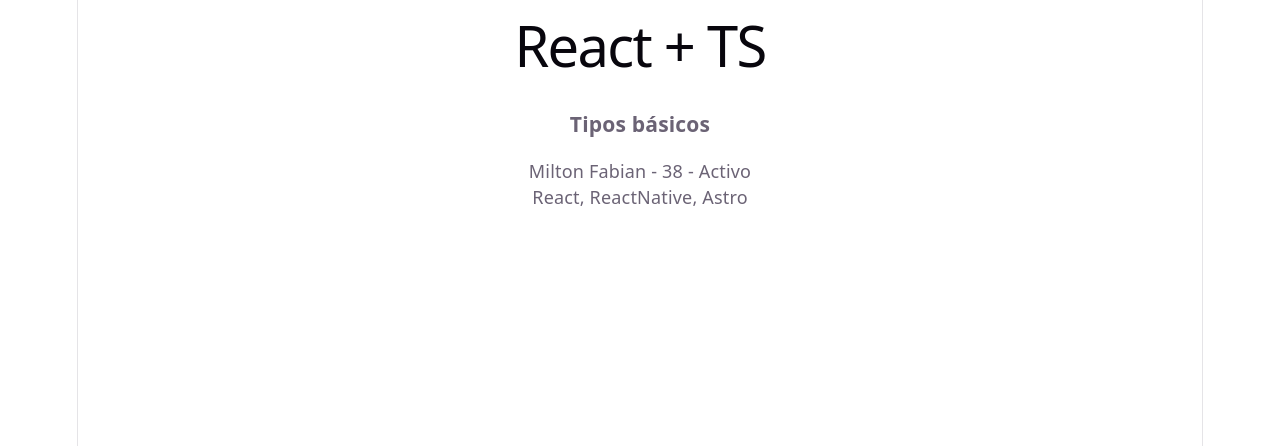
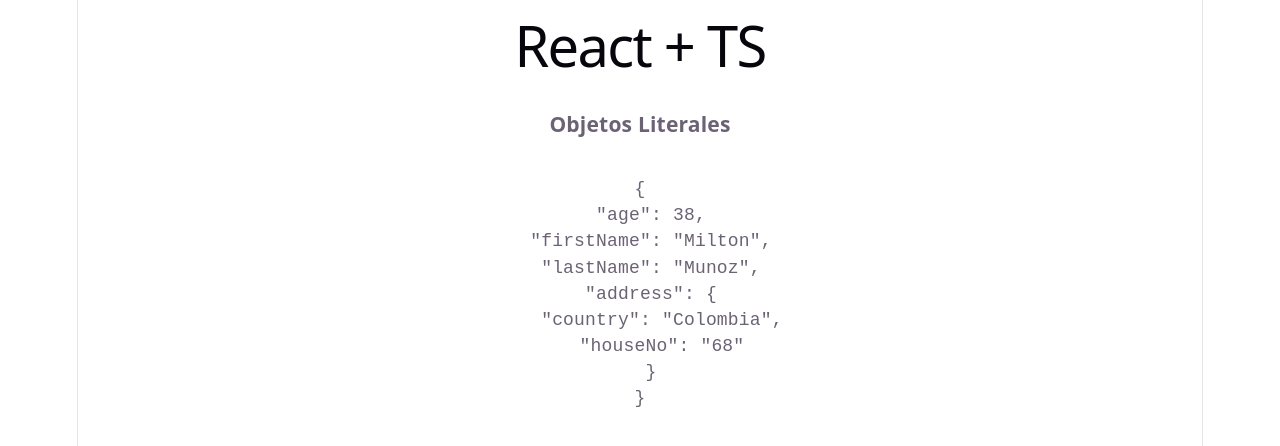
Before and after one commit to GenerationMilton/React-native-bases, a React (Vite) app in the folder 01-bases/: page / in a window 1280 px wide. Shown: the top 446 px of the page. Built offline with nearby package versions, Linux system fonts and the light colour scheme.

Commit message:
feat(01-bases-react): :sparkles: bases to react native Object literals

```diff
--- a/01-bases/src/App.tsx
+++ b/01-bases/src/App.tsx
@@ -1,12 +1,14 @@
-import { BasicTypes } from "./typescript/BasicTypes";
+// import { BasicTypes } from "./typescript/BasicTypes";
 
 import "./App.css";
+import { ObjectLiterals } from "./typescript/ObjectLiterals";
 
 function App() {
   return (
     <>
       <h1>React + TS</h1>
-      <BasicTypes />
+      <ObjectLiterals />
+      {/*<BasicTypes /> */}
     </>
   );
 }
--- /dev/null
+++ b/01-bases/src/typescript/ObjectLiterals.tsx
@@ -0,0 +1,32 @@
+interface Person {
+  age: number;
+  firstName: string;
+  lastName: string;
+  address: Address;
+}
+
+interface Address {
+  country: string;
+  houseNo: string;
+  street?: string;
+}
+
+export const ObjectLiterals = () => {
+  const person: Person = {
+    age: 38,
+    firstName: "Milton",
+    lastName: "Munoz",
+    address: {
+      country: "Colombia",
+      houseNo: "68",
+    },
+  };
+
+  return (
+    <>
+      <h3>Objetos Literales</h3>
+
+      <pre>{JSON.stringify(person, null, 2)}</pre>
+    </>
+  );
+};
```
